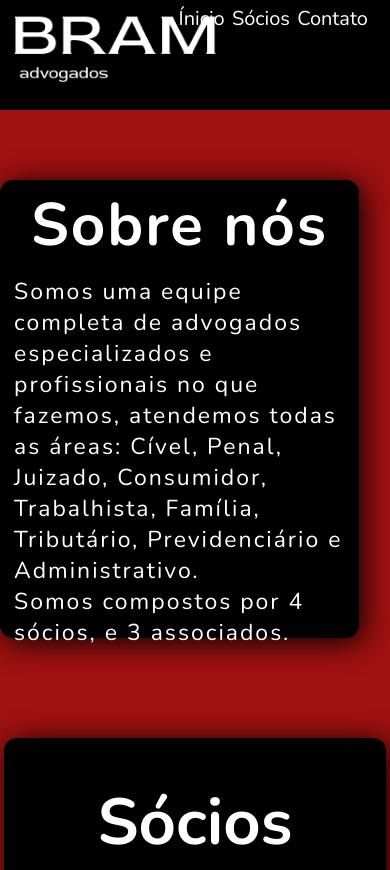
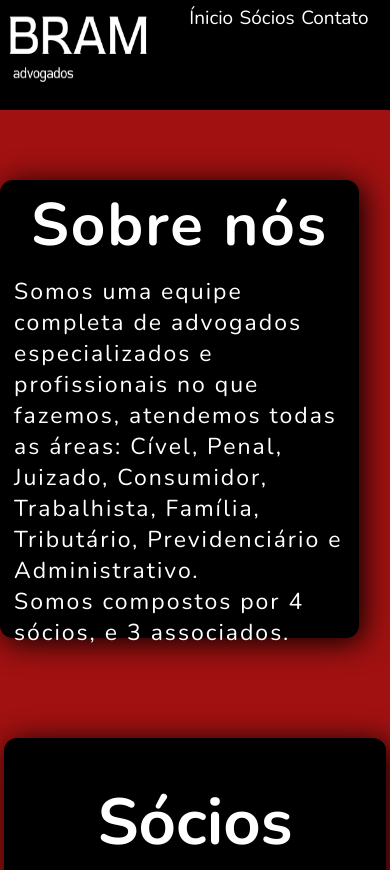
Before and after one commit to Antoniooouu5/bram, a plain HTML site: page index.html in a window 390 px wide. Shown: the top 870 px of the page. Drawn offline with nearby package versions, Linux system fonts and the light colour scheme; a web font is replaced by a local one.

Commit message:
Update style.css

```diff
--- a/style.css
+++ b/style.css
@@ -161,17 +161,14 @@ footer p{
 }
 @media screen and (max-width: 600px){
     header .flex img{
-        width: 250px !important;
+        width: 170px !important;
         height: 100px;
     }
     nav{
-        font-size: 20px;
+        font-size: 19px;
     }
     nav a{
-        margin-right: 2px;
-    }
-    .flex img{
-        width: 170px;
+        margin-right: 1.5px;
     }
     .inicio{
         margin-left:0px !important;
```
